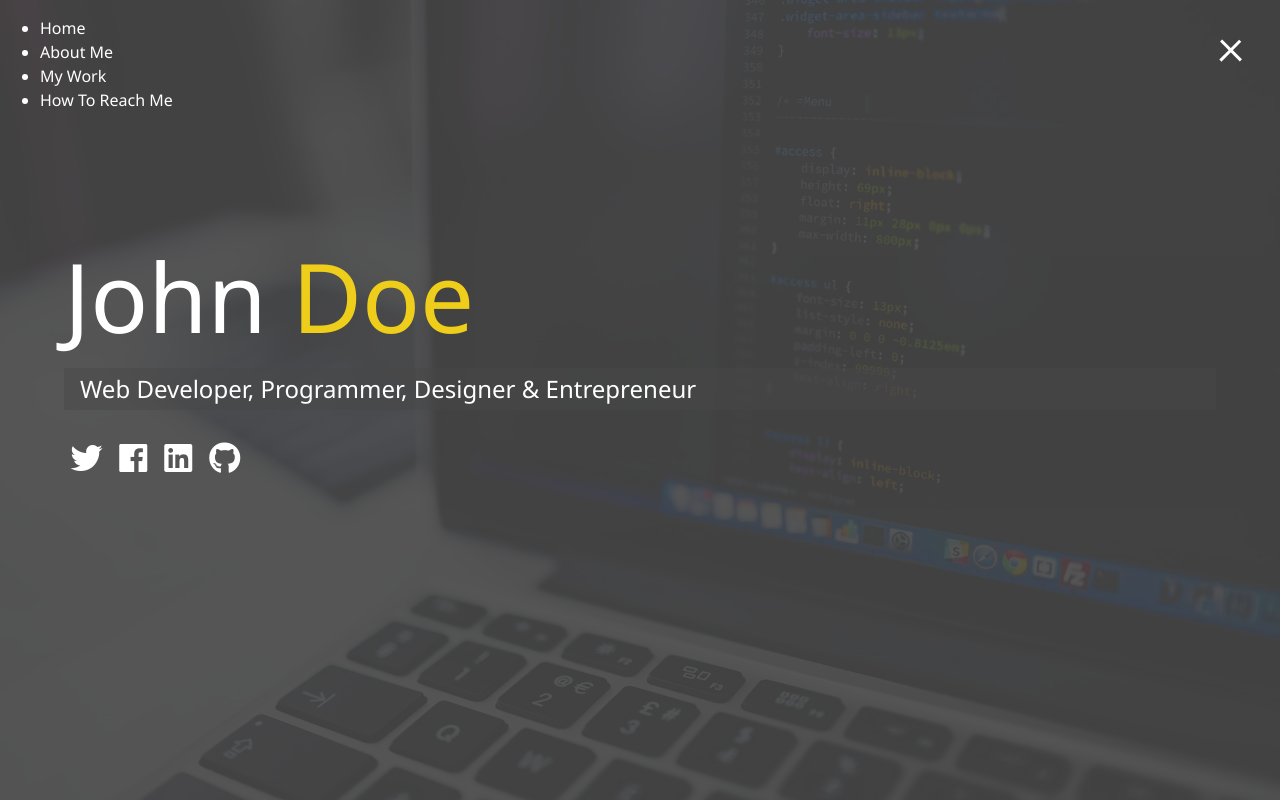
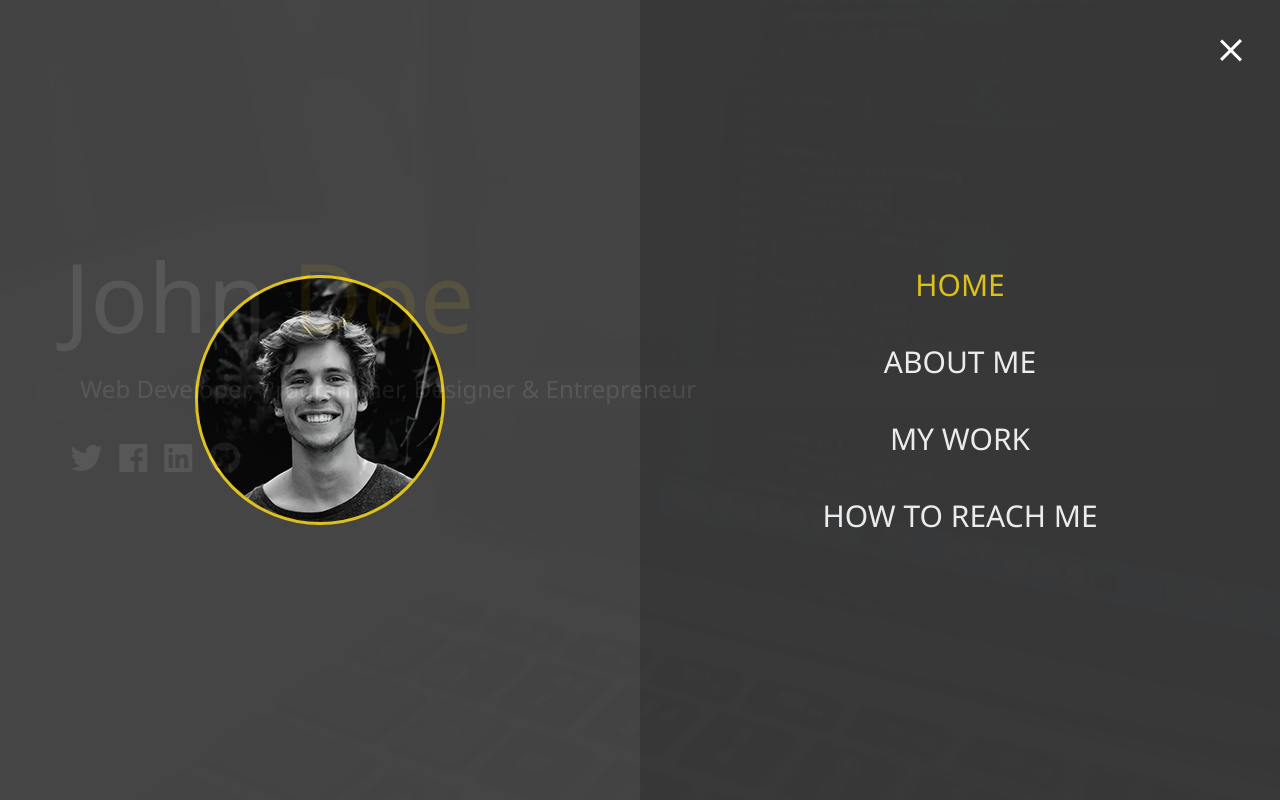
Before and after one commit to melxi/portfolio, a website: page app/index.html in a window 1280 px wide. Both pictures are taken after a click on the element 1231 px from the left and 47 px from the top of the page. Drawn offline with Linux system fonts and the light colour scheme.

Commit message:
Menu overlay

```diff
--- a/app/index.html
+++ b/app/index.html
@@ -23,7 +23,9 @@
       <nav class="menu">
         <div class="menu-branding"><div class="portrait"></div></div>
         <ul class="menu-nav">
-          <li class="nav-item"><a href="/" class="nav-link">Home</a></li>
+          <li class="nav-item current">
+            <a href="/" class="nav-link">Home</a>
+          </li>
           <li class="nav-item">
             <a href="/about.html" class="nav-link">About Me</a>
           </li>
--- a/app/sass/_menu.sass
+++ b/app/sass/_menu.sass
@@ -24,4 +24,72 @@
                 opacity: 0
             // Line 3 - Rotate
             &:nth-child(3)
-                transform: rotate(-45deg) translate(7px, -6px)
+                transform: rotate(135deg) translate(-6px, 6px)
+
+// Menu Overlay
+.menu
+    position: fixed
+    top: 0
+    width: 100%
+    opacity: 0.9
+    visibility: hidden
+    &.show
+        visibility: visible
+    &-branding, &-nav
+        display: flex
+        flex-flow: column wrap
+        align-items: center
+        justify-content: center
+        float: left
+        width: 50%
+        height: 100vh
+        overflow: hidden
+    &-nav
+        margin: 0
+        padding: 0
+        background: darken($primary-color, 5)
+        list-style: none
+        transform: translate3d(0, -100%, 0)
+        @include easeOut
+        &.show
+            // Slide in from top
+            transform: translate3d(0, 0, 0)
+    // Branding Side
+    &-branding
+        background: $primary-color
+        @include easeOut
+        transform: translate3d(0, 100%, 0)
+        &.show
+            // Slide in from bottom
+            transform: translate3d(0, 0, 0)
+        .portrait
+            width: 250px
+            height: 250px
+            background: url('../img/portrait.jpg')
+            border-radius: 50%
+            border: solid 3px $secondary-color
+    .nav-item
+        transform: translate3d(600px, 0, 0)
+        @include easeOut
+        &.show
+            // Slide in from right
+            transform: translate3d(0, 0, 0)
+        &.current > a
+            color: $secondary-color
+    .nav-link
+        display: inline-block
+        position: relative
+        font-size: 30px
+        text-transform: uppercase
+        padding: 1rem 0
+        font-weight: 300
+        color: #ffffff
+        text-decoration: none
+        @include easeOut
+        &:hover
+            color: $secondary-color
+
+// Delay each nav item slide by 0.1s
+@for $x from 1 through 4
+    .nav-item:nth-child(#{$x})
+        transition-delay: $x * 0.1s
```
Also changed, not shown: app/css/main.css.
